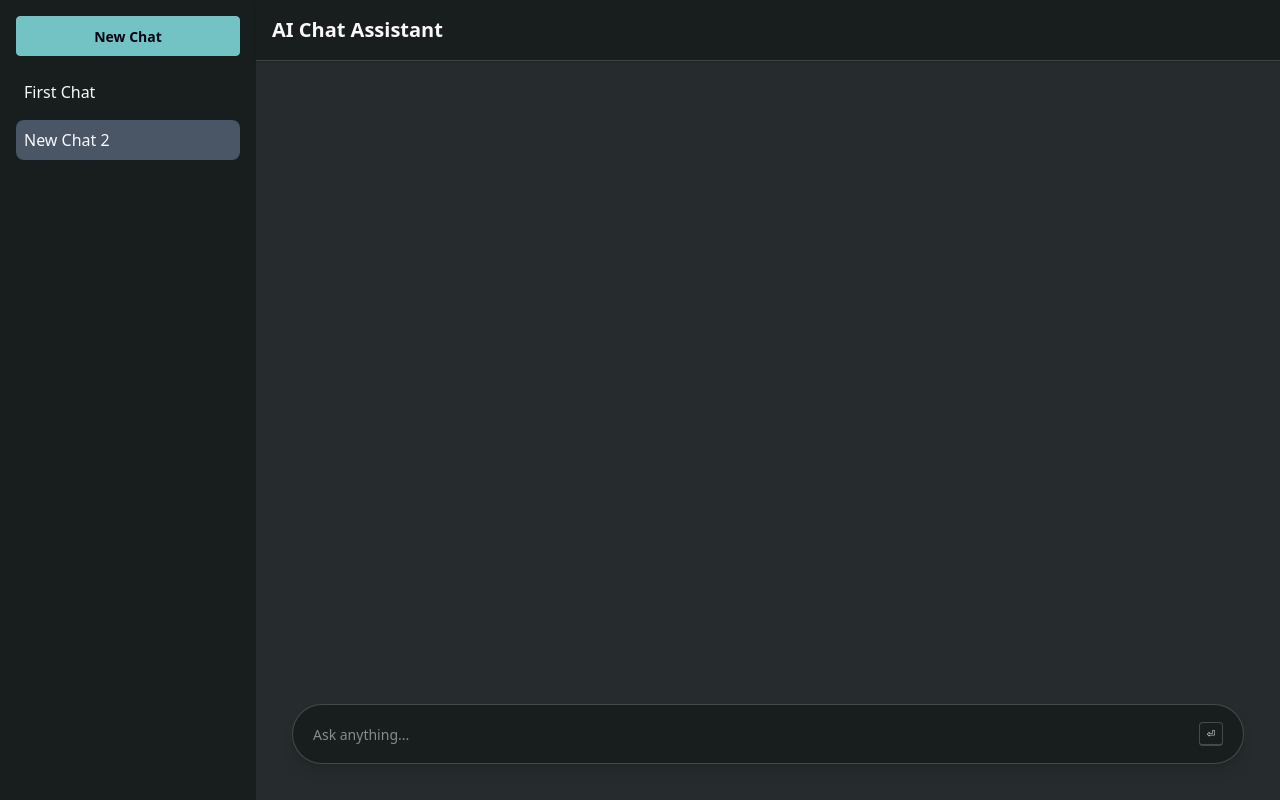
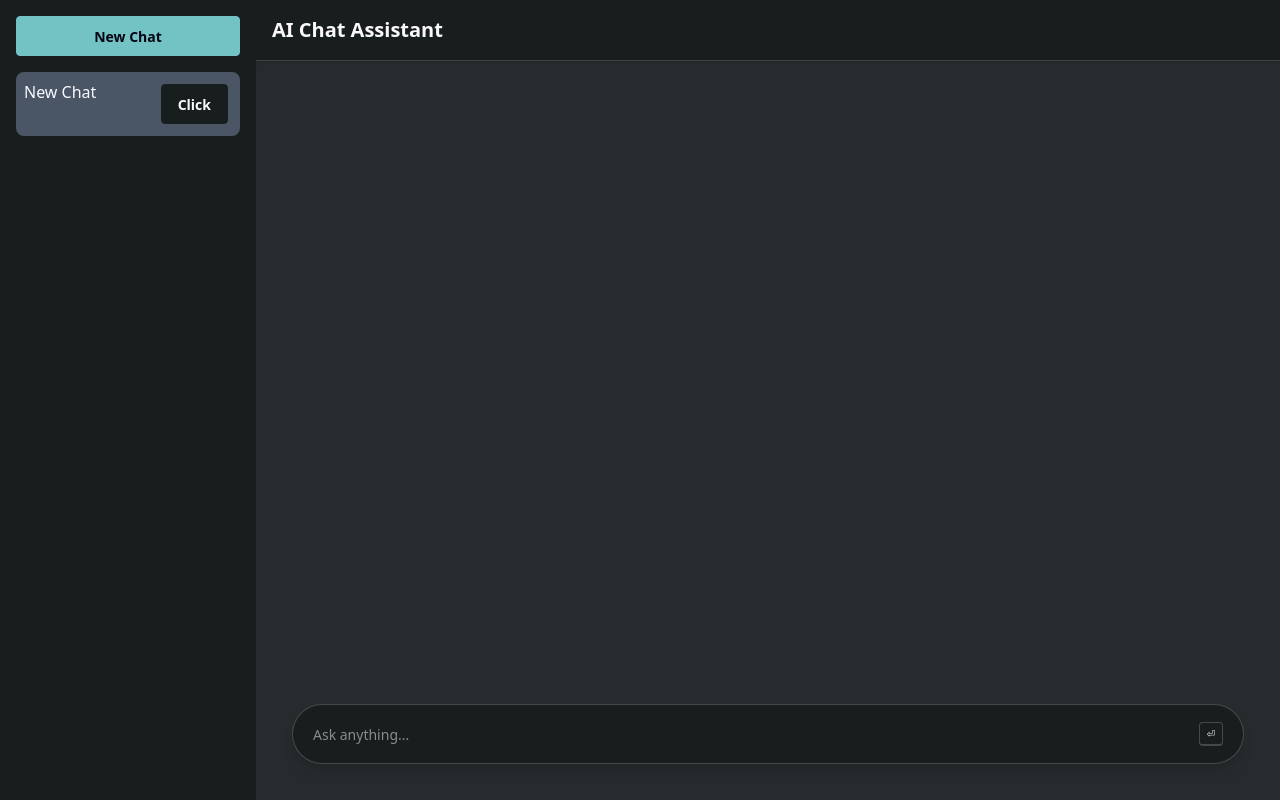
Before and after one commit to NonPN/NonPN.github.io, a React (Vite) app: page / in a window 1280 px wide. Both pictures are taken after a click on the button "New Chat". Built offline with nearby package versions, Linux system fonts and the light colour scheme.

Commit message:
feat: add ChatStore

```diff
--- a/package.json
+++ b/package.json
@@ -15,10 +15,12 @@
   },
   "dependencies": {
     "@tailwindcss/vite": "^4.1.17",
+    "nanoid": "^5.1.6",
     "react": "^19.1.1",
     "react-dom": "^19.1.1",
     "react-router-dom": "^7.9.5",
-    "tailwindcss": "^4.1.17"
+    "tailwindcss": "^4.1.17",
+    "zustand": "^5.0.8"
   },
   "devDependencies": {
     "@eslint/js": "^9.36.0",
--- a/src/components/chat/ChatSidebar.tsx
+++ b/src/components/chat/ChatSidebar.tsx
@@ -1,36 +1,69 @@
+import { useChatStore } from "@/store/ChatStore";
+
 interface ChatSidebarProps {
   onNewChat: () => void;
-  conversations: Array<{
-    id: string;
-    title: string;
-  }>;
-  activeConversationId?: string;
-  onSelectConversation: (id: string) => void;
 }
 
-const ChatSidebar = ({
-  onNewChat,
-  conversations,
-  activeConversationId,
-  onSelectConversation,
-}: ChatSidebarProps) => {
+const ChatSidebar = ({ onNewChat }: ChatSidebarProps) => {
+  const { chatSideBar, activeChatId, setActiveChat } = useChatStore();
+
+  const onSelectChat = (id: string) => {
+    setActiveChat(id);
+  };
+
   return (
-    <div className="w-64 bg-base-200 text-base-content p-4 flex flex-col h-screen">
+    <div className="w-64 bg-base-200 text-base-content p-4 flex flex-col h-screen z-10">
       <button onClick={onNewChat} className="w-full btn btn-primary mb-4">
         New Chat
       </button>
       <div className="flex-1 overflow-y-auto">
-        {conversations.map((conv) => (
+        {chatSideBar.map(({ id, title }) => (
           <div
-            key={conv.id}
-            onClick={() => onSelectConversation(conv.id)}
-            className={`p-2 rounded-lg mb-2 cursor-pointer ${
-              activeConversationId === conv.id
-                ? "bg-gray-600"
-                : "hover:bg-gray-700"
+            key={id}
+            onClick={() => onSelectChat(id)}
+            className={`flex p-2 rounded-lg mb-2 cursor-pointer ${
+              activeChatId === id ? "bg-gray-600" : "hover:bg-gray-700"
             }`}
           >
-            {conv.title}
+            <text className="flex-1">{title}</text>
+            <div className="dropdown">
+              <div tabIndex={0} role="button" className="btn m-1">
+                Click
+              </div>
+              <ul
+                tabIndex={-1}
+                className="dropdown-content menu bg-base-100 rounded-box z-20 w-52 p-2 shadow-sm"
+              >
+                <li>
+                  <a>Item 1</a>
+                </li>
+                <li>
+                  <a>Item 2</a>
+                </li>
+              </ul>
+            </div>
+            {/* <button
+              className="btn"
+              popoverTarget="chat-opt-dropdown"
+              style={{ anchorName: "--chat-opt-anchor" } as React.CSSProperties}
+            >
+              ...
+            </button>
+            <ul
+              className="menu dropdown-content p-2 shadow bg-base-100 rounded-box w-35"
+              popover="auto"
+              id="chat-opt-dropdown"
+              style={
+                { positionAnchor: "--chat-opt-anchor" } as React.CSSProperties
+              }
+            >
+              <li className="mb-2 p-2 hover:bg-base-300 rounded-box">
+                rename
+                <kbd className="kbd kbd-sm">⏎</kbd>
+              </li>
+              <hr className="border-t border-base-300" />
+              <li className="mt-2 p-2 hover:bg-base-300 rounded-box">delete</li>
+            </ul> */}
           </div>
         ))}
       </div>
--- a/src/pages/Home.tsx
+++ b/src/pages/Home.tsx
@@ -1,22 +1,23 @@
-import { useState } from "react";
+import { useEffect, useState } from "react";
 import ChatSidebar from "../components/chat/ChatSidebar";
 import MessageList from "../components/chat/MessageList";
 import ChatInput from "../components/chat/ChatInput";
+import type { Message } from "@/types/chat";
+import { useChatStore } from "@/store/ChatStore";
 
-interface Message {
-  id: string;
-  content: string;
-  isAI: boolean;
-  timestamp: string;
-}
+const SIDE_BAR_DRAWER_ID = "chat-sidebar-drawer";
 
 const Home = () => {
-  const [messages, setMessages] = useState<Message[]>([]);
+  const {
+    chats,
+    activeChatId,
+    getActiveChat,
+    setActiveChat,
+    addMessage,
+    createNewChat,
+  } = useChatStore();
   const [isLoading, setIsLoading] = useState(false);
-  const [conversations, setConversations] = useState([
-    { id: "1", title: "First Chat" },
-  ]);
-  const [activeConversationId, setActiveConversationId] = useState("1");
+  const messages = getActiveChat()?.messages || [];
 
   const handleSendMessage = async (content: string) => {
     setIsLoading(true);
@@ -29,7 +30,9 @@ const Home = () => {
       timestamp: new Date().toLocaleTimeString(),
     };
 
-    setMessages((prev) => [...prev, userMessage]);
+    const chatId = activeChatId || createNewChat();
+    setActiveChat(chatId);
+    addMessage(chatId, userMessage);
 
     try {
       // TODO: Implement AI response logic here
@@ -41,7 +44,7 @@ const Home = () => {
           isAI: true,
           timestamp: new Date().toLocaleTimeString(),
         };
-        setMessages((prev) => [...prev, aiMessage]);
+        addMessage(chatId, aiMessage);
         setIsLoading(false);
       }, 1000);
     } catch (error) {
@@ -51,23 +54,13 @@ const Home = () => {
   };
 
   const handleNewChat = () => {
-    const newId = (conversations.length + 1).toString();
-    setConversations((prev) => [
-      ...prev,
-      { id: newId, title: `New Chat ${newId}` },
-    ]);
-    setActiveConversationId(newId);
-    setMessages([]);
+    const chatId = createNewChat();
+    setActiveChat(chatId);
   };
 
   return (
     <div className="flex h-screen bg-base-100">
-      <ChatSidebar
-        onNewChat={handleNewChat}
-        conversations={conversations}
-        activeConversationId={activeConversationId}
-        onSelectConversation={setActiveConversationId}
-      />
+      <ChatSidebar onNewChat={handleNewChat} />
       <div className="flex-1 flex flex-col">
         <div className="bg-base-200 shadow-sm p-4 border-b border-base-300">
           <h1 className="text-xl text-base-content font-semibold">
--- /dev/null
+++ b/src/store/ChatStore.ts
@@ -0,0 +1,80 @@
+import type { Chat, Message } from "@/types/chat";
+import { create } from "zustand";
+import { persist } from "zustand/middleware";
+import { nanoid } from "nanoid";
+
+interface ChatStore {
+  chats: Record<string, Chat>;
+  chatSideBar: { id: string; title: string }[];
+  activeChatId: string | null;
+  getActiveChat: () => Chat | null;
+  setActiveChat: (id: string) => void;
+  createNewChat: () => string;
+  deleteChat: (id: string) => void;
+  addMessage: (chatId: string, msg: Message) => void;
+}
+
+export const useChatStore = create<ChatStore>()(
+  persist<ChatStore>(
+    (set, get) => ({
+      chats: {},
+      chatSideBar: [],
+      activeChatId: null,
+      getActiveChat: () => {
+        const { chats, activeChatId } = get();
+        return chats[activeChatId || ""] || null;
+      },
+      setActiveChat: (id) => set({ activeChatId: id }),
+      createNewChat: () => {
+        const chats = get().chats;
+        const id = nanoid();
+        const newChat: Chat = {
+          id,
+          title: "New Chat",
+          messages: [],
+          createdAt: Date.now(),
+        };
+        set({
+          chats: {
+            ...chats,
+            [id]: newChat,
+          },
+          activeChatId: id,
+          chatSideBar: [{ id, title: newChat.title }, ...get().chatSideBar],
+        });
+        return id;
+      },
+      deleteChat: (id: string) => {
+        const chats = get().chats;
+        const { [id]: _, ...rest } = chats;
+        const chatSideBar = get().chatSideBar.filter((c) => c.id !== id);
+        let activeChatId = get().activeChatId;
+        if (activeChatId === id) {
+          activeChatId = chatSideBar.length > 0 ? chatSideBar[0].id : null;
+        }
+        set({
+          chats: rest,
+          chatSideBar,
+          activeChatId,
+        });
+      },
+      addMessage: (chatId, msg) => {
+        const chats = get().chats;
+        const chat = chats[chatId];
+        if (chat) {
+          const updatedChat: Chat = {
+            ...chat,
+            messages: [...chat.messages, msg],
+          };
+          set({
+            chats: {
+              ...chats,
+              [chatId]: updatedChat,
+            },
+          });
+        }
+      },
+    }),
+    { name: "chat-store" }
+  )
+);
--- /dev/null
+++ b/src/types/chat.ts
@@ -0,0 +1,13 @@
+export interface Message {
+  id: string;
+  content: string;
+  isAI: boolean;
+  timestamp: string;
+}
+
+export interface Chat {
+  id: string;
+  title: string;
+  messages: Message[];
+  createdAt: number;
+}
```
Also changed, not shown: 1 other file (tests, documents, lock files or other folders).
